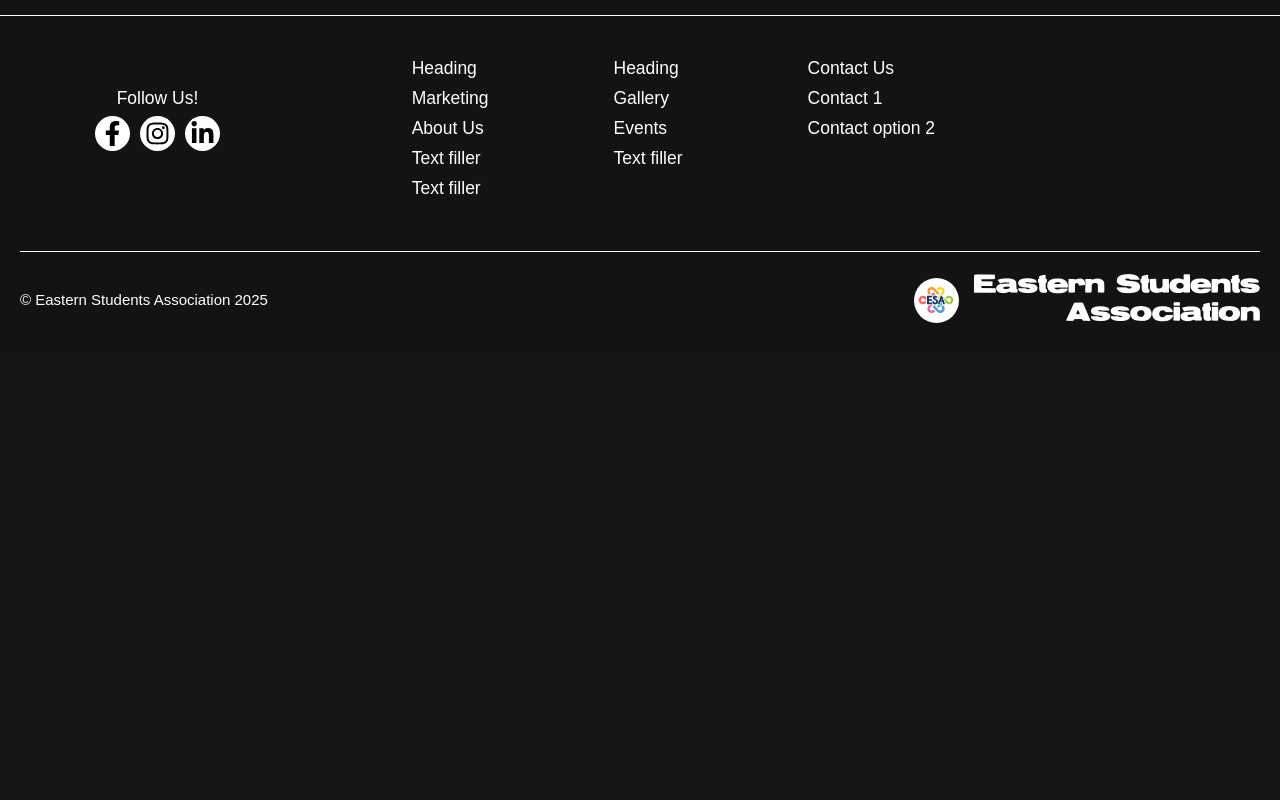
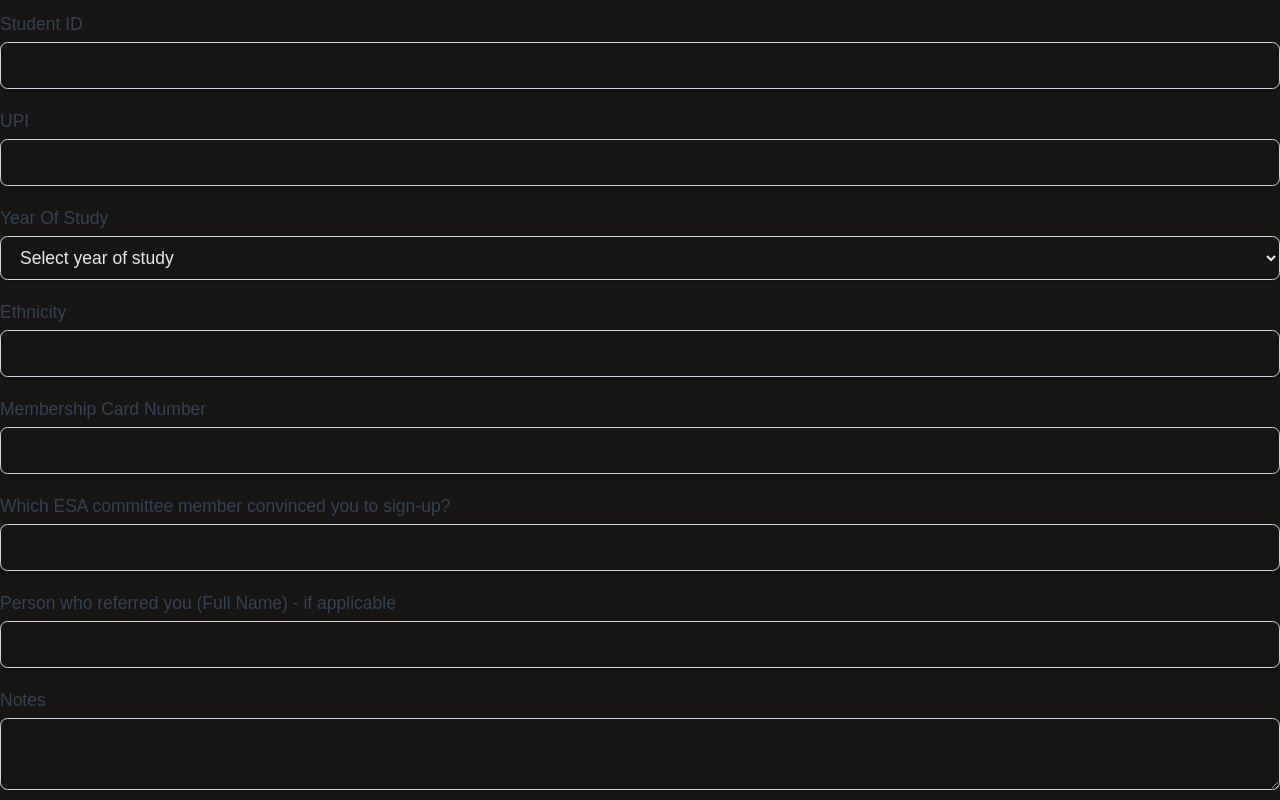
Before and after one commit to UoaWDCC/esa, a Next.js app: page /signup in a window 1280 px wide. Shown: the part 480-1280 px from the top of the page. Before the commit the page ends 838 px from the top, so only its background shows below. Built offline with nearby package versions, Linux system fonts and the light colour scheme; a web font is replaced by a local one.

Commit message:
feat: created (almost) all fields for signup form

```diff
--- a/src/app/(frontend)/signup/_components/SignupForm.tsx
+++ b/src/app/(frontend)/signup/_components/SignupForm.tsx
@@ -1,14 +1,64 @@
 export default function SignupForm() {
+    // Proof of payment field is not entered. Presumably done later after the payment is made.
     return (
         <div>
             <form>
+                <input type="hidden" id="timestamp" name="timestamp" value={new Date().toISOString()} />
+                <input type="hidden" id="membershipPayment" name="membershipPayment" value="Bank transferred"/>
                 <div className="mb-4">
-                    <label htmlFor="name" className="block text-sm font-medium text-gray-700">Name</label>
-                    <input type="text" id="name" name="name" required className="mt-1 block w-full px-3 py-2 border border-gray-300 rounded-md shadow-sm focus:outline-none focus:ring-blue-500 focus:border-blue-500 sm:text-sm" />
+                    <label htmlFor="firstName" className="block text-sm font-medium text-gray-700">First Name</label>
+                    <input type="text" id="firstName" name="firstName" required className="mt-1 block w-full px-3 py-2 border border-gray-300 rounded-md shadow-sm focus:outline-none focus:ring-blue-500 focus:border-blue-500 sm:text-sm" />
+                </div>
+                <div className="mb-4">
+                    <label htmlFor="lastName" className="block text-sm font-medium text-gray-700">Last Name</label>
+                    <input type="text" id="lastName" name="lastName" required className="mt-1 block w-full px-3 py-2 border border-gray-300 rounded-md shadow-sm focus:outline-none focus:ring-blue-500 focus:border-blue-500 sm:text-sm" />
                 </div>
                 <div className="mb-4">
                     <label htmlFor="email" className="block text-sm font-medium text-gray-700">Email</label>
-                    <input type="email" id="email" name="email" required className="mt-1 block w-full px-3 py-2 border border-gray-300 rounded-md shadow-sm focus:outline-none focus:ring-blue-500 focus:border-blue-500 sm:text-sm" />
+                    <input type="text" id="email" name="email" required className="mt-1 block w-full px-3 py-2 border border-gray-300 rounded-md shadow-sm focus:outline-none focus:ring-blue-500 focus:border-blue-500 sm:text-sm" />
+                </div>
+                <div className="mb-4">
+                    <label htmlFor="studentID" className="block text-sm font-medium text-gray-700">Student ID</label>
+                    <input type="text" id="studentID" name="studentID" className="mt-1 block w-full px-3 py-2 border border-gray-300 rounded-md shadow-sm focus:outline-none focus:ring-blue-500 focus:border-blue-500 sm:text-sm" />
+                </div>
+                <div className="mb-4">
+                    <label htmlFor="upi" className="block text-sm font-medium text-gray-700">UPI</label>
+                    <input type="text" id="upi" name="upi" className="mt-1 block w-full px-3 py-2 border border-gray-300 rounded-md shadow-sm focus:outline-none focus:ring-blue-500 focus:border-blue-500 sm:text-sm" />
+                </div>
+                <div className="mb-4">
+                    <label htmlFor="yearOfStudy" className="block text-sm font-medium text-gray-700">Year Of Study</label>
+                    <select
+                        id="yearOfStudy"
+                        name="yearOfStudy"
+                        required
+                        className="mt-1 block w-full px-3 py-2 border border-gray-300 rounded-md shadow-sm focus:outline-none focus:ring-blue-500 focus:border-blue-500 sm:text-sm"
+                    >
+                        <option value="" className="text-black">Select year of study</option>
+                        <option value="1st Year" className="text-black">1st Year</option>
+                        <option value="2nd Year" className="text-black">2nd Year</option>
+                        <option value="3rd Year" className="text-black">3rd Year</option>
+                        <option value="4th Year+" className="text-black">4th Year+</option>
+                    </select>
+                </div>
+                <div className="mb-4">
+                    <label htmlFor="ethnicity" className="block text-sm font-medium text-gray-700">Ethnicity</label>
+                    <input type="text" id="ethnicity" name="ethnicity" required className="mt-1 block w-full px-3 py-2 border border-gray-300 rounded-md shadow-sm focus:outline-none focus:ring-blue-500 focus:border-blue-500 sm:text-sm" />
+                </div>
+                <div className="mb-4">
+                    <label htmlFor="membershipCardNumber" className="block text-sm font-medium text-gray-700">Membership Card Number</label>
+                    <input type="text" id="membershipCardNumber" name="membershipCardNumber" className="mt-1 block w-full px-3 py-2 border border-gray-300 rounded-md shadow-sm focus:outline-none focus:ring-blue-500 focus:border-blue-500 sm:text-sm" />
+                </div>
+                <div className="mb-4">
+                    <label htmlFor="convincedByCommitteeMember" className="block text-sm font-medium text-gray-700">Which ESA committee member convinced you to sign-up?</label>
+                    <input type="text" id="convincedByCommitteeMember" name="convincedByCommitteeMember" className="mt-1 block w-full px-3 py-2 border border-gray-300 rounded-md shadow-sm focus:outline-none focus:ring-blue-500 focus:border-blue-500 sm:text-sm" />
+                </div>
+                <div className="mb-4">
+                    <label htmlFor="referrerName" className="block text-sm font-medium text-gray-700">Person who referred you (Full Name) - if applicable</label>
+                    <input type="text" id="referrerName" name="referrerName" className="mt-1 block w-full px-3 py-2 border border-gray-300 rounded-md shadow-sm focus:outline-none focus:ring-blue-500 focus:border-blue-500 sm:text-sm" />
+                </div>
+                <div className="mb-4">
+                    <label htmlFor="notes" className="block text-sm font-medium text-gray-700">Notes</label>
+                    <textarea id="notes" name="notes" className="mt-1 block w-full px-3 py-2 border border-gray-300 rounded-md shadow-sm focus:outline-none focus:ring-blue-500 focus:border-blue-500 sm:text-sm"></textarea>
                 </div>
                 <button type="submit" className="w-full bg-blue-600 text-white px-4 py-2 rounded-md hover:bg-blue-700">Submit</button>
             </form>
```
